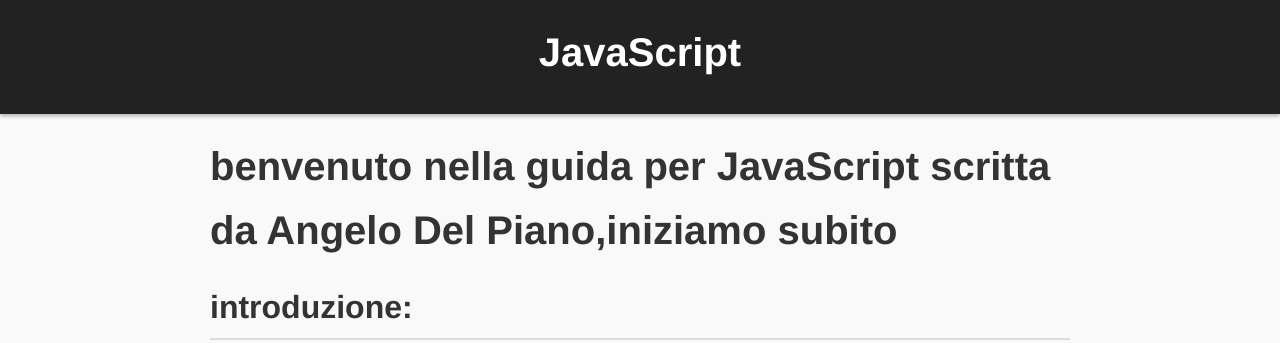
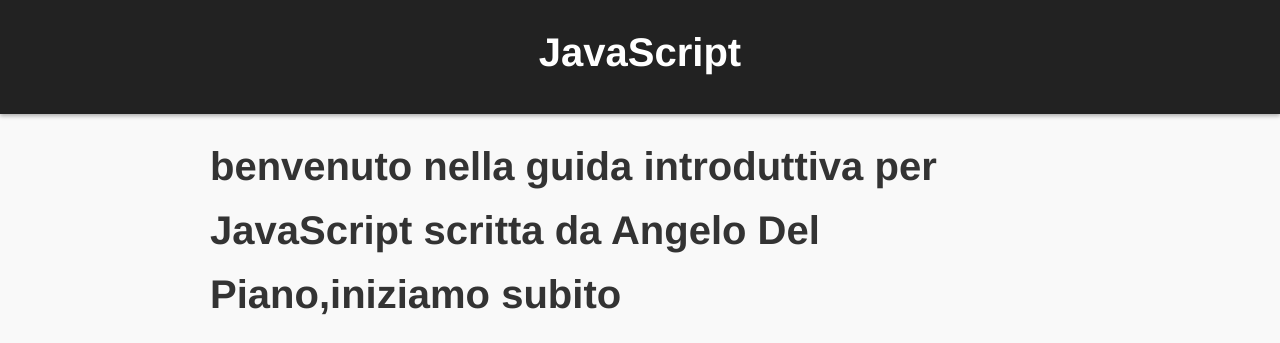
Before and after one commit to bhaki17/jsguide, a plain HTML site: page index.html in a window 1280 px wide. Shown: the top 343 px of the page. Drawn offline with Linux system fonts and the light colour scheme.

Commit message:
Update index.html

```diff
--- a/index.html
+++ b/index.html
@@ -3,7 +3,7 @@
 <head>
   <meta charset="UTF-8">
   <meta name="viewport" content="width=device-width, initial-scale=1">
-  <title>Guida Completa a JavaScript</title>
+  <title>Guida introduttiva a JavaScript</title>
   <style>
     /* Reset di base e impostazioni generali */
 * {
@@ -150,7 +150,7 @@ margin-top: 40px;
 <header> <h1>JavaScript</h1></header>
 <div class="container">
 <body>
-  <h1>benvenuto nella guida per JavaScript scritta da Angelo Del Piano,iniziamo subito</h1>
+  <h1>benvenuto nella guida introduttiva per JavaScript scritta da Angelo Del Piano,iniziamo subito</h1>
   <div class="intro">
     <h2> introduzione:</h2>
         <p>
```
